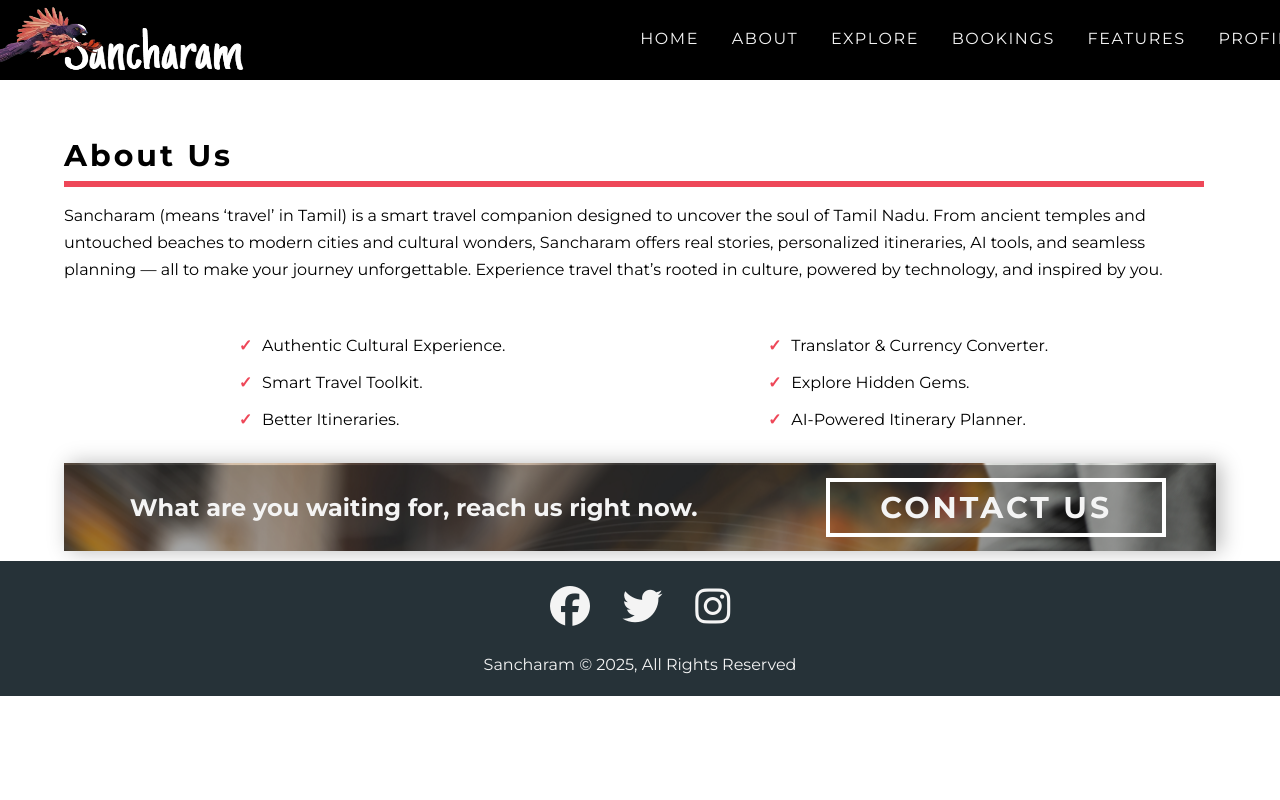
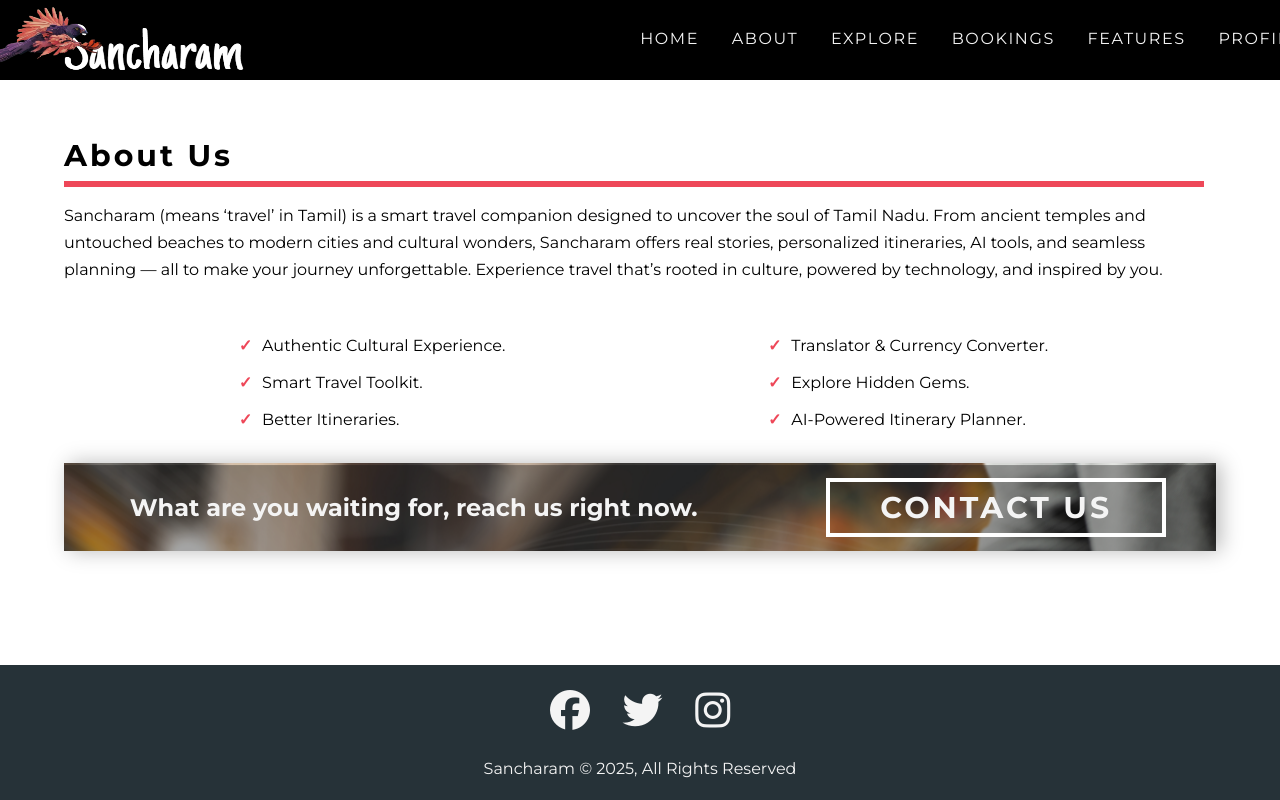
Before and after one commit to jeyaprasad/Sancharam, a plain HTML site: page pages/about.html in a window 1280 px wide. Shown: the top 800 px of the page. Drawn offline with Linux system fonts and the light colour scheme.

Commit message:
Make body flex column with min-height 100vh to push footer to bottom

```diff
--- a/assets/css/style.css
+++ b/assets/css/style.css
@@ -13,6 +13,9 @@ html{
 body{
     font-family: 'Montserrat';
     line-height: 1.7;
+    display: flex;
+    flex-direction: column;
+    min-height: 100vh;
 }
 
 ul li{
@@ -267,7 +270,7 @@ button {
     padding: 1rem;
     background: #263238;
     color: #f4f4f4;
-    margin-top: 0;
+    margin-top: auto;
     text-align: center;
 }
 .social-media-links i{
```
